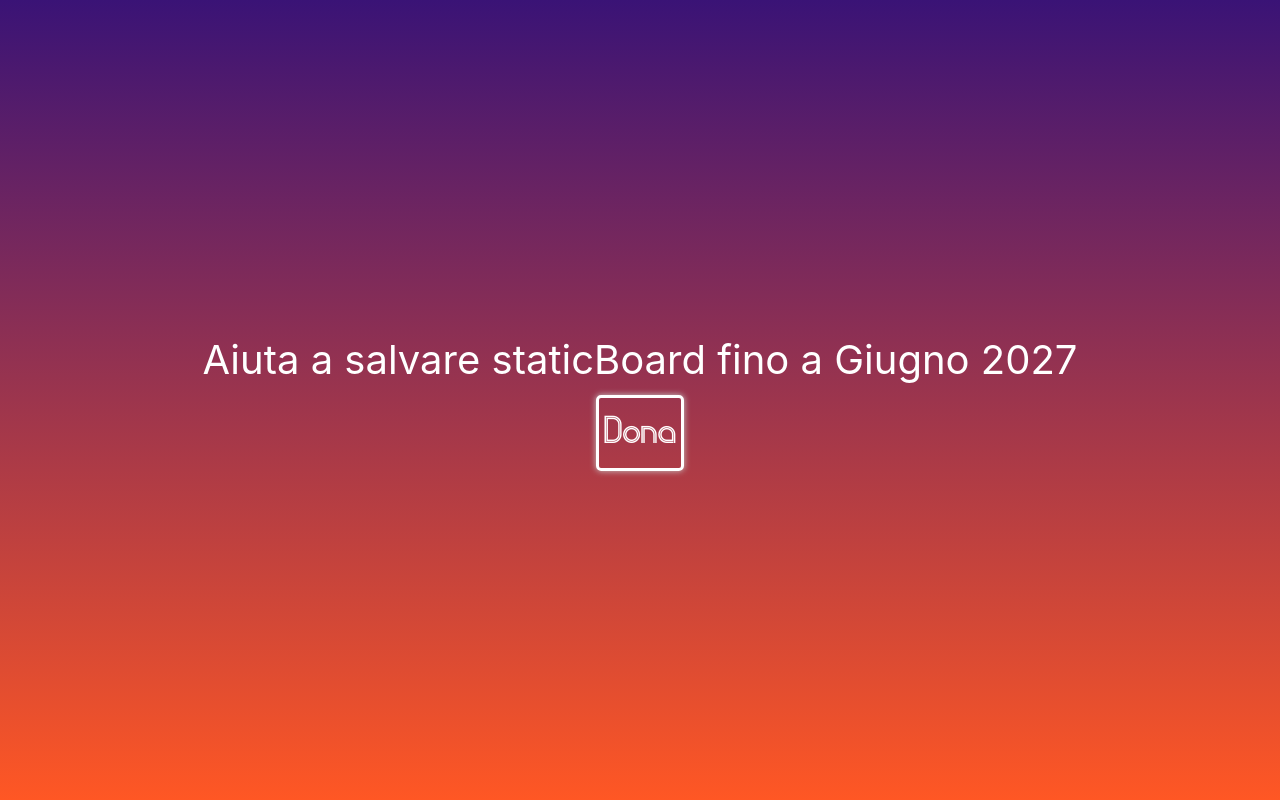
After one commit to 000Vero/staticBoard, a Node server app: page /donate in a window 1280 px wide. The commit adds this page. Run offline with Node 20, Linux system fonts and the light colour scheme.

Commit message:
Donations to keep it running

```diff
--- a/index.js
+++ b/index.js
@@ -19,6 +19,14 @@ app.get("/login", (req, res) => {
   res.render("login");
 })
 
+app.get("/donate", (req, res) => {
+  res.render("donate");
+})
+
+app.get("/completed", (req, res) => {
+  res.render("completed");
+})
+
 app.get("/logout", (req, res) => {
   res.render("logout");
 });
--- a/static/css/login.css
+++ b/static/css/login.css
@@ -33,3 +33,13 @@ body {
     box-shadow: 0 0 0.4rem #C8C8C8;
     font-family: "Liquidrom";
 }
+
+#donate {
+    margin-top: 5px;
+    border-style: solid;
+    border-color: white;
+    border-radius: 5px;
+    color: white;
+    box-shadow: 0 0 0.4rem #C8C8C8;
+    font-family: "Liquidrom";
+}
--- /dev/null
+++ b/views/donate.ejs
@@ -0,0 +1,23 @@
+<!DOCTYPE html>
+<html lang="en" data-theme="dark">
+<head>
+    <meta charset="UTF-8">
+    <meta name="viewport" content="width=device-width, initial-scale=1.0">
+    <title>staticBoard</title>
+    <link rel="stylesheet" href="/css/login.css">
+
+    <script src="https://code.jquery.com/jquery-3.7.1.slim.min.js"></script>
+</head>
+<body>
+    <div id="main">
+        <p class="is-size-2 has-text-white">
+            Aiuta a salvare staticBoard fino a Giugno 2027
+        </p>
+        <a id="donate" href="https://www.paypal.com/donate/?hosted_button_id=V7GB9DQR2JEQW">
+            <div style="margin: 5px;">
+                <span class="is-size-2">Dona</span>
+            </div>
+        </a>
+    </div>
+</body>
+</html>
```
Also changed, not shown: static/js/home.js (+4 -7 lines), views/completed.ejs (added, +19 -0 lines).
